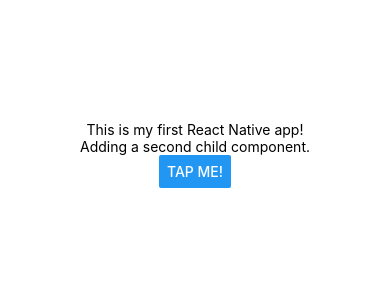
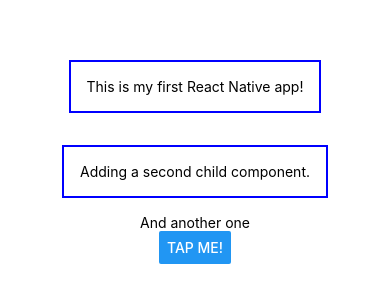
Before and after one commit to noahneville/goals-app-reactnative, a React Native app: screen / in a window 390 px wide. Shown: the part 268-570 px from the top of the page. Built offline with nearby package versions, Linux system fonts and the light colour scheme.

Commit message:
exploring stylesheets

```diff
--- a/App.js
+++ b/App.js
@@ -4,8 +4,9 @@
 export default function App() {
   return (
     <View style={styles.container}>
-      <Text>This is my first React Native app!</Text>
-      <Text>Adding a second child component.</Text>
+      <Text style={styles.testText}>This is my first React Native app!</Text>
+      <Text style={styles.testText}>Adding a second child component.</Text>
+      <Text>And another one</Text>
       {/* <StatusBar style="auto" /> */}
       <Button title='Tap me!' />
     </View>
@@ -19,4 +20,10 @@
     alignItems: 'center',
     justifyContent: 'center',
   },
+  testText: {
+    margin: 16,
+    borderWidth: 2,
+    borderColor: 'blue',
+    padding: 16,
+  },
 });
```
